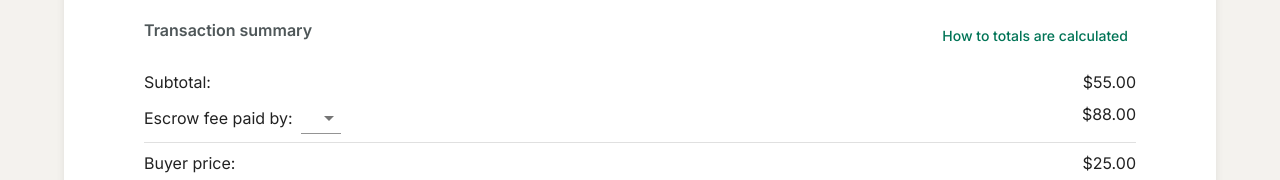
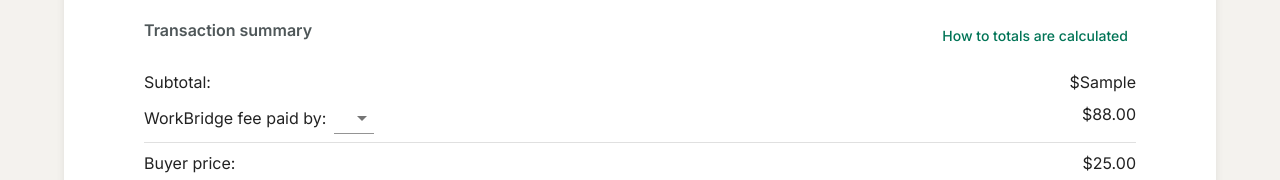
Before and after one commit to CANHDINH31/WorkBridge-FE, a Next.js app: page /transaction in a window 1280 px wide. Both pictures are taken after typing "Sample", "5", "Sample", "Sample", "Sample" into the empty fields and a click on the button "Add Item". Shown: the part 581-761 px from the top of the page. Built offline with nearby package versions, Linux system fonts and the light colour scheme; no server answers.

Commit message:
feat: update view

```diff
--- a/src/components/screens/transaction/transaction-page-view.tsx
+++ b/src/components/screens/transaction/transaction-page-view.tsx
@@ -70,7 +70,7 @@ function TransactionPageView(props: Props) {
               </Box>
             </Box>
 
-            <Box mt={6}>{!isAddItem ? <TransactionSummary /> : null}</Box>
+            <Box mt={6}>{!isAddItem ? <TransactionSummary watch={watch} /> : null}</Box>
 
             {!isAddItem && (
               <Box mt={6}>
--- a/src/components/screens/transaction/transaction-summary.tsx
+++ b/src/components/screens/transaction/transaction-summary.tsx
@@ -2,10 +2,14 @@
 
 import { useState } from 'react';
 import { Box, Button, Divider, MenuItem, Select, Typography } from '@mui/material';
+import { FieldValues, UseFormWatch } from 'react-hook-form';
 
 import BasicModal from '@/components/core/common/basic-modal';
 
-export default function TransactionSummary() {
+interface Props {
+  watch: UseFormWatch<FieldValues>;
+}
+export default function TransactionSummary({ watch }: Props) {
   const [isOpen, setIsOpen] = useState<boolean>(false);
 
   return (
@@ -26,11 +30,18 @@ export default function TransactionSummary() {
       <Box mt={2}>
         <Box display="flex" justifyContent="space-between">
           <Typography>Subtotal:</Typography>
-          <Typography>$55.00</Typography>
+          <Typography>${watch('price')}</Typography>
         </Box>
+        {watch('fee_price') && (
+          <Box display="flex" justifyContent="space-between">
+            <Typography>Subtotal:</Typography>
+            <Typography>${watch('fee_price')}</Typography>
+          </Box>
+        )}
+
         <Box display="flex" justifyContent="space-between" mt={1}>
           <Box display="flex" gap={1} alignItems="center">
-            <Typography>Escrow fee paid by:</Typography>
+            <Typography>WorkBridge fee paid by:</Typography>
             <Select labelId="demo-simple-select-label" id="demo-simple-select" variant="standard">
               <MenuItem value={10}>Buyer</MenuItem>
               <MenuItem value={20}>Seller</MenuItem>
```
